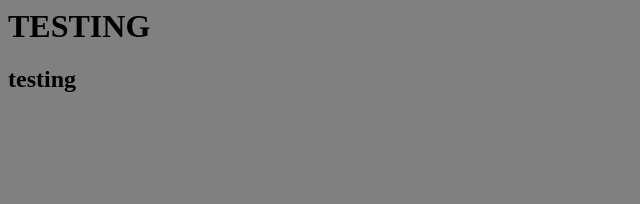
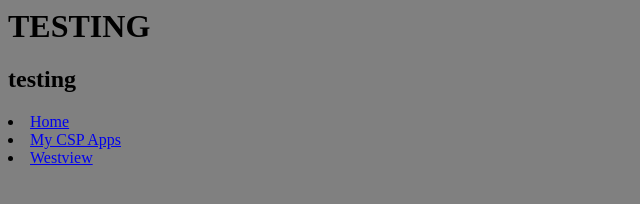
Before and after one commit to WVCS/website-karenlyuan, a plain HTML site: page index.html in a window 1280 px wide. Shown: the whole page, without its empty margins (0-640 px from the left). Drawn offline with Linux system fonts and the light colour scheme.

Commit message:
Update index.html

```diff
--- a/index.html
+++ b/index.html
@@ -13,4 +13,11 @@
 
   </body>
 
+<nav>
+      <li><a href="index.html">Home</a></li>
+      <li><a href="index.html">My CSP Apps</a></li>
+	<li><a href="https://www.powayusd.com/schools/hs/wvhs/Calendars/Schedules/Bell-Schedule"> Westview </a></li>
+
+    </nav>
+
 </html>
```
